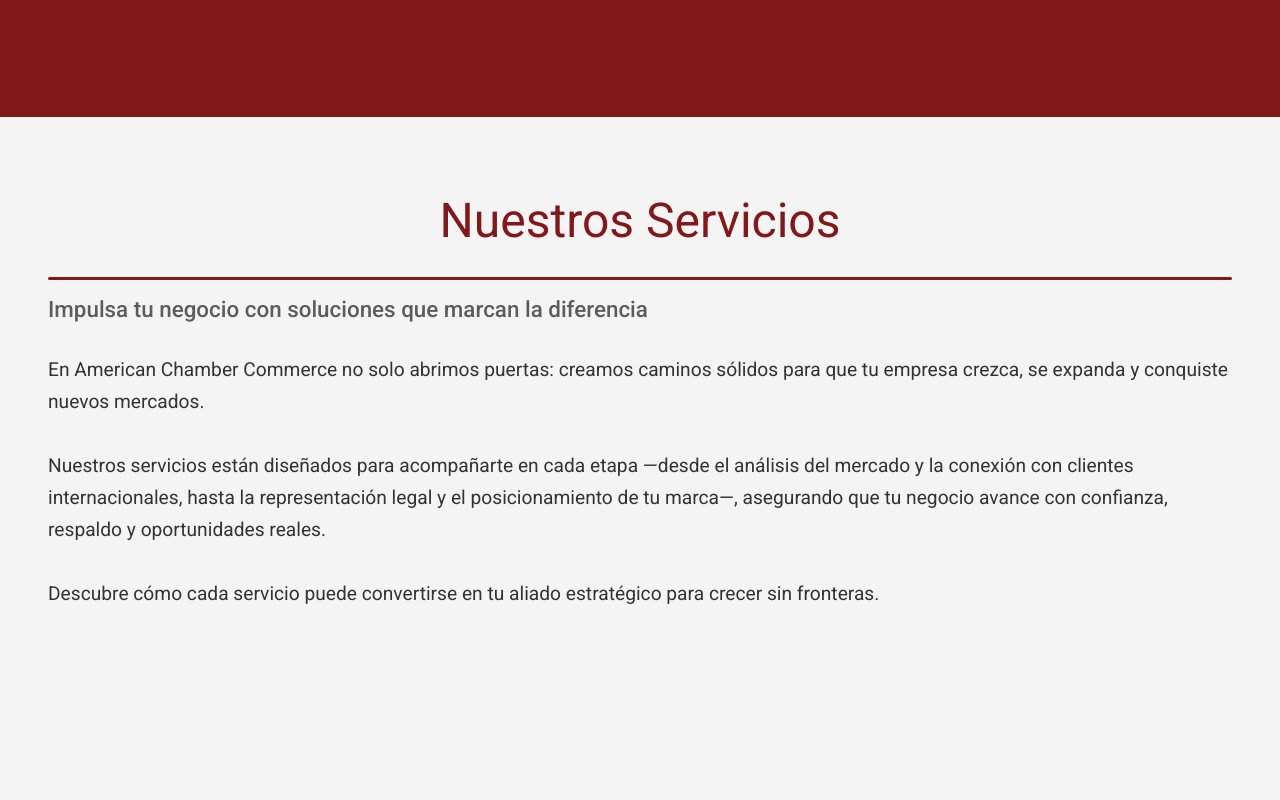
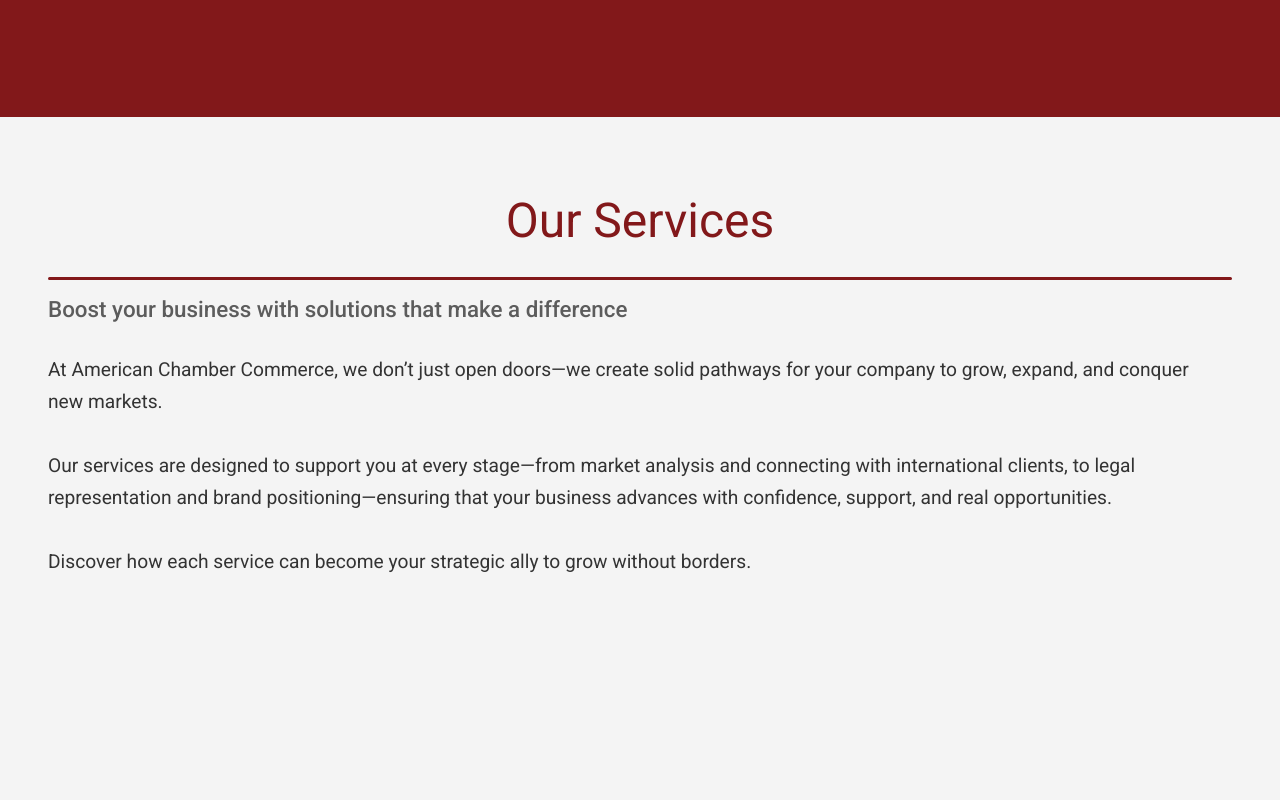
Before and after one commit to josefandino/american-chamber-commerce, an Angular app: page /#/services in a window 1280 px wide. Shown: the top 800 px of the page. Built offline with nearby package versions, Linux system fonts and the light colour scheme.

Commit message:
translate servicios

```diff
--- /dev/null
+++ b/src/app/servicios/en-servicios/en-servicios.component.html
@@ -0,0 +1,23 @@
+<section class="pages mt-2">
+  <div class="content mt-2 fadeIn">
+    <h1 class="fadeIn">Our Services</h1>
+    <div class="line fadeIn"></div>
+
+    <h4>Boost your business with solutions that make a difference</h4>
+    <p>
+      At American Chamber Commerce, we don’t just open doors—we create solid
+      pathways for your company to grow, expand, and conquer new markets.
+    </p>
+    <p>
+      Our services are designed to support you at every stage—from market
+      analysis and connecting with international clients, to legal
+      representation and brand positioning—ensuring that your business advances
+      with confidence, support, and real opportunities.
+    </p>
+
+    <p>
+      Discover how each service can become your strategic ally to grow without
+      borders.
+    </p>
+  </div>
+</section>
--- /dev/null
+++ b/src/app/servicios/en-servicios/en-servicios.component.ts
@@ -0,0 +1,12 @@
+import { ChangeDetectionStrategy, Component } from '@angular/core';
+
+@Component({
+  selector: 'app-en-servicios',
+  imports: [],
+  templateUrl: './en-servicios.component.html',
+  styles: ``,
+  changeDetection: ChangeDetectionStrategy.OnPush
+})
+export class EnServiciosComponent {
+
+}
--- a/src/app/servicios/servicios.component.html
+++ b/src/app/servicios/es-servicios/es-servicios.component.html
@@ -1,5 +1,5 @@
 <section class="pages mt-2">
-  <div class="content mt-2">
+  <div class="content mt-2 fadeIn">
     <h1 class="fadeIn">Nuestros Servicios</h1>
     <div class="line fadeIn"></div>
 
--- /dev/null
+++ b/src/app/servicios/es-servicios/es-servicios.component.ts
@@ -0,0 +1,12 @@
+import { ChangeDetectionStrategy, Component } from '@angular/core';
+
+@Component({
+  selector: 'app-es-servicios',
+  imports: [],
+  templateUrl: './es-servicios.component.html',
+  styles: ``,
+  changeDetection: ChangeDetectionStrategy.OnPush
+})
+export class EsServiciosComponent {
+
+}
--- a/src/app/servicios/servicios.component.ts
+++ b/src/app/servicios/servicios.component.ts
@@ -1,12 +1,56 @@
-import { ChangeDetectionStrategy, Component } from '@angular/core';
+import {
+  ChangeDetectionStrategy,
+  Component,
+  inject,
+  OnInit,
+  signal,
+} from '@angular/core';
+import { Subject, takeUntil } from 'rxjs';
+
+import { EnServiciosComponent } from './en-servicios/en-servicios.component';
+import { EsServiciosComponent } from './es-servicios/es-servicios.component';
+
+import { UnsubscribeSubject } from '@shared/models/global.interface';
+import { LanguageService } from '@shared/services/language.service';
 
 @Component({
   selector: 'app-servicios',
-  imports: [],
-  templateUrl: './servicios.component.html',
+  imports: [EsServiciosComponent, EnServiciosComponent],
+  template: ` @if (language() === 'es') {
+      <app-es-servicios />
+    } @else {
+      <app-en-servicios />
+    }`,
   styleUrl: './servicios.component.scss',
-  changeDetection: ChangeDetectionStrategy.OnPush
+  changeDetection: ChangeDetectionStrategy.OnPush,
 })
-export class ServiciosComponent {
+export class ServiciosComponent implements OnInit {
+  private localLanguage = localStorage.getItem('language');
 
+  public language = signal<string>('es');
+
+  private readonly _languageSvc = inject(LanguageService);
+
+  protected readonly unsubscribeAll: UnsubscribeSubject = new Subject<void>();
+
+  constructor() {
+    this.language.set(this.localLanguage || 'es');
+  }
+
+  ngOnInit() {
+    this.listenerLanguage();
+  }
+
+  private listenerLanguage(): void {
+    this._languageSvc.language$
+      .pipe(takeUntil(this.unsubscribeAll))
+      .subscribe((langue: string) => {
+        this.language.set(langue);
+      });
+  }
+
+  ngOnDestroy(): void {
+    this.unsubscribeAll.next();
+    this.unsubscribeAll.complete();
+  }
 }
```
